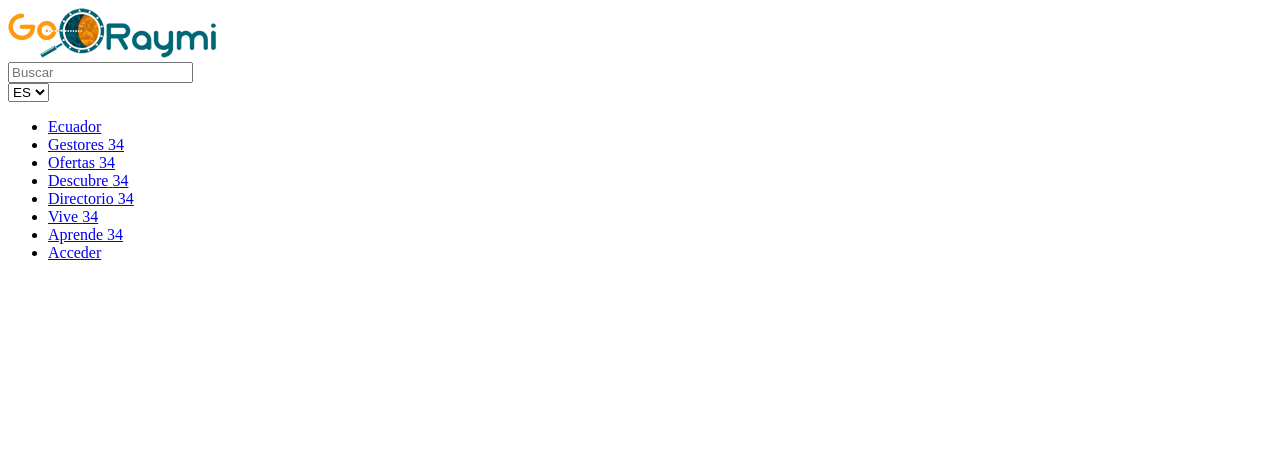
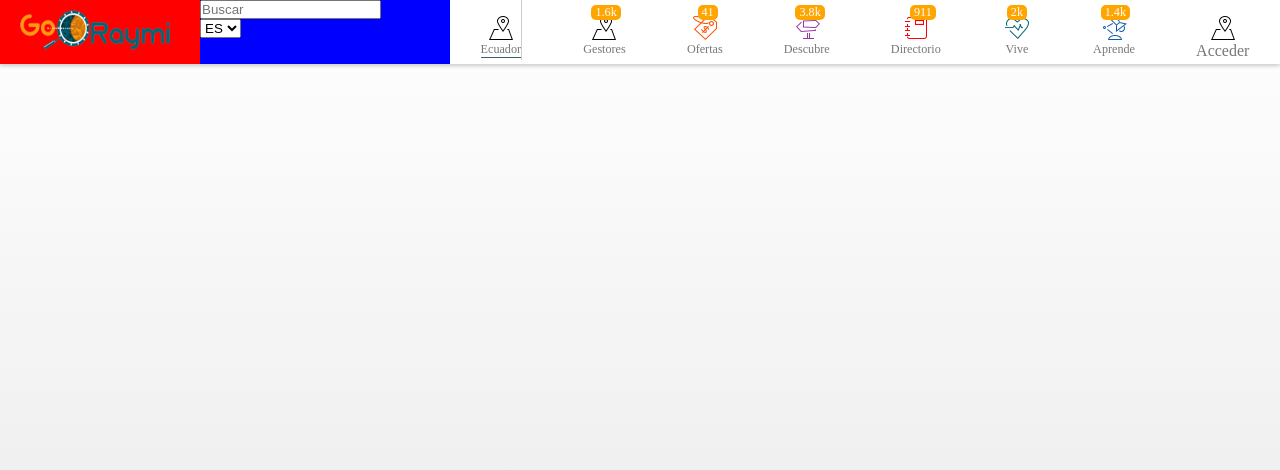
Before and after one commit to dexterx17/webmap, a plain HTML site: page goraymi/index.html in a window 1280 px wide. Drawn offline with Linux system fonts and the light colour scheme; files that its build step writes are made by us from their sources.

Commit message:
iniciando goraymi

```diff
--- a/goraymi/css/style.css
+++ b/goraymi/css/style.css
@@ -0,0 +1,113 @@
+* {
+    margin: 0;
+    padding: 0;
+}
+
+body {
+    width: 100%;
+    height: 100vh;
+    background: linear-gradient(rgba(255, 255, 255, 1), rgba(0, 0, 0, 0.1));
+}
+
+header {
+    width: 100%;
+    box-shadow: 0 2px 4px rgba(0, 0, 0, 0.2);
+    display: grid;
+    grid: auto / 200px 250px auto;
+}
+
+.logo {
+    padding: 10px 20px;
+    background-color: red;
+}
+
+.logo img {
+    width: 150px;
+    height: 40px;
+}
+
+.buscador {
+    background-color: blue;
+}
+
+.top-menu {
+    background-color: white;
+}
+
+.nav-list {
+    display: flex;
+    list-style: none;
+    justify-content: space-around;
+}
+
+.nav-list li a {
+    display: flex;
+    flex-direction: column;
+    align-items: center;
+    text-decoration: none;
+    position: relative;
+    padding: 14px 0 0 0;
+    color: #777;
+}
+
+.nav-list li a span {
+    font-size: 0.76rem;
+}
+
+.nav-list li a:hover {}
+
+.nav-list li.active a {
+    border-bottom: 1px solid #36646e;
+}
+
+.nav-list li a .count {
+    position: absolute;
+    top: 5px;
+    right: 5px;
+}
+
+.nav-list li .icono {
+    display: block;
+    width: 26px;
+    height: 24px;
+    margin: 2px;
+    color: rgba(0, 0, 0, 0.5);
+    background: url(../img/explorer-icons.png) no-repeat 0 0;
+}
+
+.nav-list li:nth-child(1) .icono,
+.nav-list li:nth-child(2) .icono {
+    background-position-x: 0;
+}
+
+.nav-list li:nth-child(3) .icono {
+    background-position-x: -51px;
+}
+
+.nav-list li:nth-child(4) .icono {
+    background-position-x: -102px;
+}
+
+.nav-list li:nth-child(5) .icono {
+    background-position-x: -77px;
+}
+
+.nav-list li:nth-child(6) .icono {
+    background-position-x: -129px;
+}
+
+.nav-list li:nth-child(7) .icono {
+    background-position-x: -154px;
+}
+
+.nav-list .location {
+    border-right: 1px solid rgba(0, 0, 0, 0.2);
+}
+
+.badge {
+    background-color: orange;
+    color: white;
+    border-radius: 5px;
+    font-size: 0.6rem;
+    padding: 0 4px;
+}
--- a/goraymi/index.html
+++ b/goraymi/index.html
@@ -4,13 +4,12 @@
 <head>
     <meta charset="UTF-8">
     <meta name="viewport" content="width=device-width, initial-scale=1.0">
-    <link rel="stylesheet" href="style.css">
+    <link rel="stylesheet" href="css/style.css">
     <title>Goraymi FAKE</title>
 </head>
 
 <body>
-    <header>
-        <div class="header">
+    <header class="header">
         <div class="logo">
             <img src="img/logo-header.png" alt="Logo">
         </div>
@@ -27,8 +26,8 @@
         </div>
         <div class="top-menu">
             <nav>
-                    <ul>
-                        <li class="location">
+                <ul class="nav-list">
+                    <li class="location active">
                         <a href="#">
                             <i class="icono"></i>
                             <span>Ecuador</span>
@@ -38,42 +37,42 @@
                         <a href="#">
                             <i class="icono"></i>
                             <span>Gestores</span>
-                                <span class="count">34</span>
+                            <span class="count badge">1.6k</span>
                         </a>
                     </li>
                     <li>
                         <a href="#">
                             <i class="icono"></i>
                             <span>Ofertas</span>
-                                <span class="count">34</span>
+                            <span class="count badge">41</span>
                         </a>
                     </li>
                     <li>
                         <a href="#">
                             <i class="icono"></i>
                             <span>Descubre</span>
-                                <span class="count">34</span>
+                            <span class="count badge">3.8k</span>
                         </a>
                     </li>
                     <li>
                         <a href="#">
                             <i class="icono"></i>
                             <span>Directorio</span>
-                                <span class="count">34</span>
+                            <span class="count badge">911</span>
                         </a>
                     </li>
                     <li>
                         <a href="#">
                             <i class="icono"></i>
                             <span>Vive</span>
-                                <span class="count">34</span>
+                            <span class="count badge">2k</span>
                         </a>
                     </li>
                     <li>
                         <a href="#">
                             <i class="icono"></i>
                             <span>Aprende</span>
-                                <span class="count">34</span>
+                            <span class="count badge">1.4k</span>
                         </a>
                     </li>
                     <li class="login">
@@ -83,7 +82,6 @@
                     </li>
                 </ul>
             </nav>
-            </div>
         </div>
     </header>
     <aside class="left-menu">
```
Lines whose indentation alone changed are shown as unchanged.
